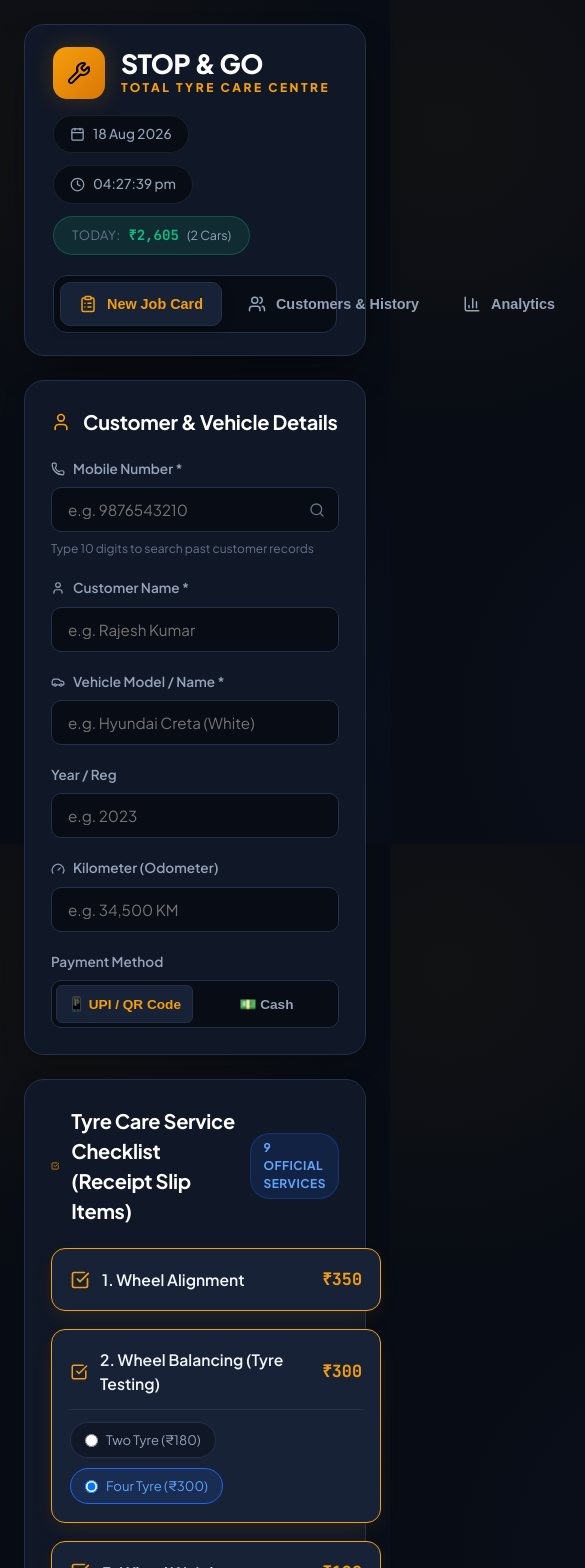
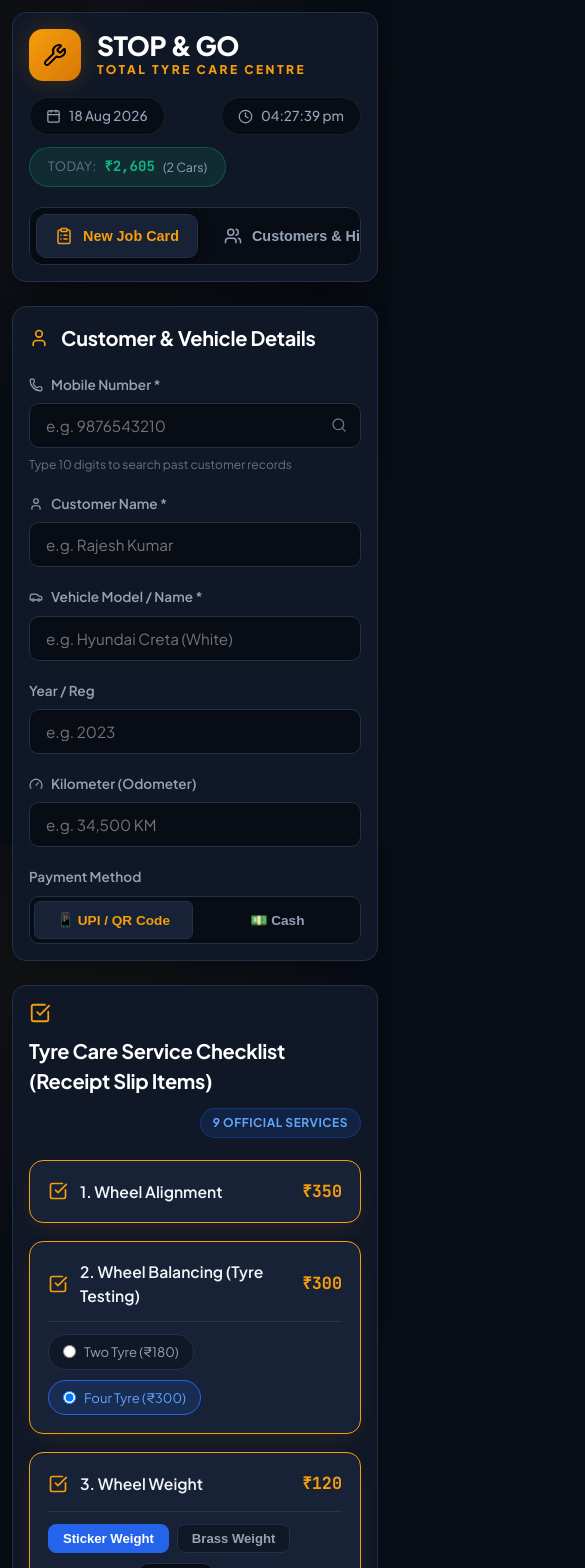
Before and after one commit to mujtabashaikh2812-stack/stop-and-go-tyre-care, a React (Vite) app: page / in a window 390 px wide. Shown: the top 1568 px of the page, 585 px wide, since content can reach past the window. Built offline with nearby package versions, Linux system fonts and the light colour scheme.

Commit message:
Updated mobile responsive layout and dual billing buttons

```diff
--- a/src/index.css
+++ b/src/index.css
@@ -102,6 +102,7 @@ body {
   justify-content: center;
   color: #000;
   box-shadow: 0 0 25px var(--gold-glow);
+  flex-shrink: 0;
 }
 
 .brand-title {
@@ -163,6 +164,12 @@ body {
   padding: 6px;
   border-radius: var(--radius-lg);
   border: 1px solid var(--border-medium);
+  overflow-x: auto;
+  -webkit-overflow-scrolling: touch;
+}
+
+.nav-tabs::-webkit-scrollbar {
+  display: none;
 }
 
 .nav-tab-btn {
@@ -211,6 +218,7 @@ body {
   align-items: center;
   gap: 12px;
   margin-bottom: 22px;
+  flex-wrap: wrap;
 }
 
 .card-icon {
@@ -240,7 +248,7 @@ body {
 /* Form Grid */
 .grid-form {
   display: grid;
-  grid-template-columns: repeat(auto-fit, minmax(240px, 1fr));
+  grid-template-columns: repeat(auto-fit, minmax(220px, 1fr));
   gap: 20px;
 }
 
@@ -329,7 +337,7 @@ input:focus, select:focus {
 /* Service Cards */
 .services-grid {
   display: grid;
-  grid-template-columns: repeat(auto-fit, minmax(330px, 1fr));
+  grid-template-columns: repeat(auto-fit, minmax(300px, 1fr));
   gap: 18px;
   margin-bottom: 24px;
 }
@@ -362,7 +370,7 @@ input:focus, select:focus {
   gap: 12px;
 }
 
-.check-icon { color: var(--text-muted); }
+.check-icon { color: var(--text-muted); flex-shrink: 0; }
 .check-icon.active { color: var(--gold-primary); }
 
 .service-title {
@@ -417,6 +425,7 @@ input:focus, select:focus {
   gap: 10px;
   font-size: 0.85rem;
   color: var(--text-secondary);
+  flex-wrap: wrap;
 }
 
 .input-inline input {
@@ -457,6 +466,7 @@ input:focus, select:focus {
   align-items: center;
   gap: 14px;
   font-size: 0.85rem;
+  flex-wrap: wrap;
 }
 
 .toggle-checkbox {
@@ -559,6 +569,7 @@ input:focus, select:focus {
   cursor: pointer;
   display: flex;
   align-items: center;
+  justify-content: center;
   gap: 10px;
   transition: all 0.2s ease;
   box-shadow: 0 4px 15px var(--blue-glow);
@@ -580,6 +591,7 @@ input:focus, select:focus {
   cursor: pointer;
   display: flex;
   align-items: center;
+  justify-content: center;
   gap: 10px;
   transition: all 0.2s ease;
   box-shadow: 0 4px 15px rgba(16, 185, 129, 0.25);
@@ -610,7 +622,7 @@ input:focus, select:focus {
   align-items: center;
   justify-content: center;
   z-index: 1000;
-  padding: 20px;
+  padding: 16px;
 }
 
 .modal-content {
@@ -621,10 +633,10 @@ input:focus, select:focus {
   width: 100%;
   max-height: 92vh;
   overflow-y: auto;
-  padding: 28px;
+  padding: 24px;
   display: flex;
   flex-direction: column;
-  gap: 22px;
+  gap: 20px;
   box-shadow: var(--shadow-main);
 }
 
@@ -639,7 +651,7 @@ input:focus, select:focus {
   align-items: center;
   gap: 12px;
   font-weight: 700;
-  font-size: 1.1rem;
+  font-size: 1.05rem;
 }
 
 .close-modal-btn {
@@ -653,13 +665,14 @@ input:focus, select:focus {
   align-items: center;
   justify-content: center;
   cursor: pointer;
+  flex-shrink: 0;
 }
 
 .printable-receipt-area {
   background: #FFFFFF;
   color: #0F172A;
   font-family: var(--font-mono);
-  padding: 24px;
+  padding: 20px;
   border-radius: 12px;
   font-size: 0.85rem;
   box-shadow: 0 10px 30px rgba(0, 0, 0, 0.4);
@@ -819,7 +832,7 @@ input:focus, select:focus {
 
 .stats-cards-grid {
   display: grid;
-  grid-template-columns: repeat(auto-fit, minmax(230px, 1fr));
+  grid-template-columns: repeat(auto-fit, minmax(200px, 1fr));
   gap: 18px;
   margin-bottom: 24px;
 }
@@ -828,7 +841,7 @@ input:focus, select:focus {
   background: var(--bg-surface);
   border: 1px solid var(--border-medium);
   border-radius: var(--radius-lg);
-  padding: 22px;
+  padding: 20px;
 }
 
 .stat-card.featured {
@@ -869,7 +882,7 @@ input:focus, select:focus {
 }
 
 .customer-card-header {
-  padding: 18px 24px;
+  padding: 18px 20px;
   display: flex;
   justify-content: space-between;
   align-items: center;
@@ -885,8 +898,8 @@ input:focus, select:focus {
 }
 
 .customer-avatar-badge {
-  width: 46px;
-  height: 46px;
+  width: 44px;
+  height: 44px;
   background: var(--bg-app);
   border: 1px solid var(--gold-primary);
   border-radius: 50%;
@@ -896,6 +909,7 @@ input:focus, select:focus {
   font-weight: 800;
   color: var(--gold-primary);
   font-size: 1.1rem;
+  flex-shrink: 0;
 }
 
 .customer-name { font-size: 1.05rem; font-weight: 700; color: var(--text-white); }
@@ -905,12 +919,14 @@ input:focus, select:focus {
   font-size: 0.82rem;
   color: var(--text-secondary);
   margin-top: 3px;
+  flex-wrap: wrap;
 }
 
 .customer-stats-summary {
   display: flex;
   align-items: center;
-  gap: 16px;
+  gap: 14px;
+  flex-wrap: wrap;
 }
 
 .stat-badge-small {
@@ -946,7 +962,7 @@ input:focus, select:focus {
 .customer-history-drawer {
   background: var(--bg-app);
   border-top: 1px solid var(--border-medium);
-  padding: 20px 24px;
+  padding: 18px 20px;
 }
 
 .drawer-title {
@@ -1003,7 +1019,7 @@ input:focus, select:focus {
 /* Analytics */
 .analytics-two-col {
   display: grid;
-  grid-template-columns: repeat(auto-fit, minmax(350px, 1fr));
+  grid-template-columns: repeat(auto-fit, minmax(320px, 1fr));
   gap: 24px;
 }
 
@@ -1070,7 +1086,7 @@ input:focus, select:focus {
 /* Inventory Cards */
 .inventory-cards-grid {
   display: grid;
-  grid-template-columns: repeat(auto-fit, minmax(230px, 1fr));
+  grid-template-columns: repeat(auto-fit, minmax(220px, 1fr));
   gap: 18px;
 }
 
@@ -1121,12 +1137,75 @@ input:focus, select:focus {
 
 .restock-form {
   display: grid;
-  grid-template-columns: repeat(auto-fit, minmax(220px, 1fr));
+  grid-template-columns: repeat(auto-fit, minmax(200px, 1fr));
   gap: 18px;
   align-items: flex-end;
 }
 
 .margin-top { margin-top: 24px; }
+
+/* 📱 SMALL MOBILE SCREEN RESPONSIVE OVERRIDES (< 640px) */
+@media (max-width: 640px) {
+  .app-wrapper {
+    padding: 12px;
+  }
+
+  .header-container {
+    padding: 16px;
+    border-radius: var(--radius-lg);
+  }
+
+  .header-top {
+    flex-direction: column;
+    align-items: flex-start;
+  }
+
+  .header-right-info {
+    width: 100%;
+    justify-content: space-between;
+  }
+
+  .card-container {
+    padding: 16px;
+    border-radius: var(--radius-lg);
+  }
+
+  .services-grid {
+    grid-template-columns: 1fr;
+  }
+
+  .billing-summary-footer {
+    padding: 16px;
+    flex-direction: column;
+    align-items: stretch;
+  }
+
+  .summary-totals-group {
+    width: 100%;
+    justify-content: space-between;
+  }
+
+  .dual-billing-buttons {
+    width: 100%;
+    flex-direction: column;
+  }
+
+  .btn-generate-bill, .btn-generate-whatsapp {
+    width: 100%;
+    justify-content: center;
+  }
+
+  .customer-card-header {
+    padding: 14px;
+    flex-direction: column;
+    align-items: flex-start;
+  }
+
+  .customer-stats-summary {
+    width: 100%;
+    justify-content: space-between;
+  }
+}
 
 /* Thermal Print Overrides */
 @media print {
```
